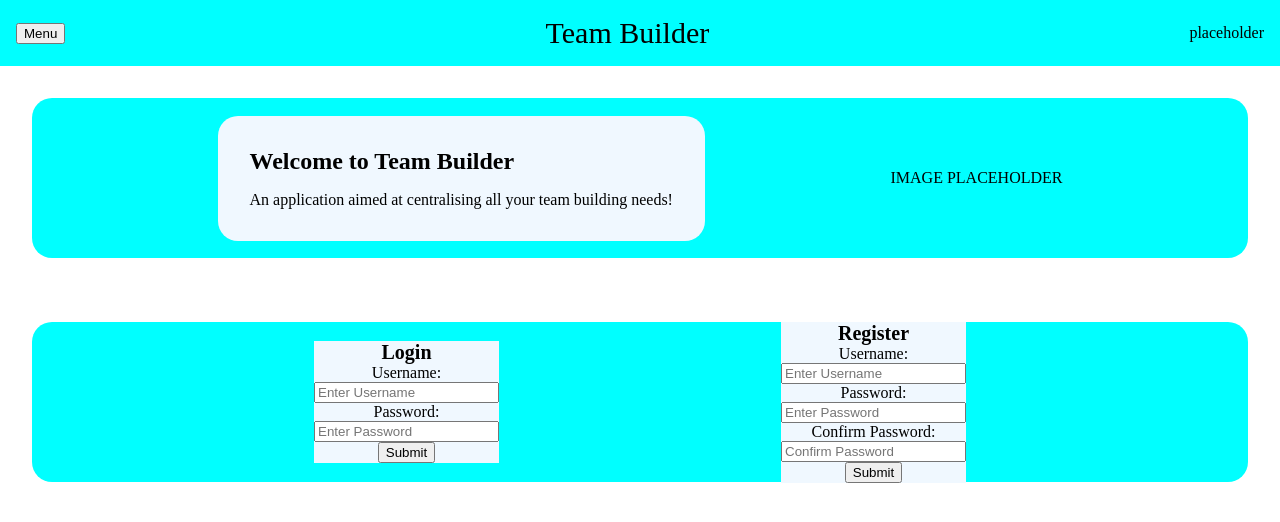
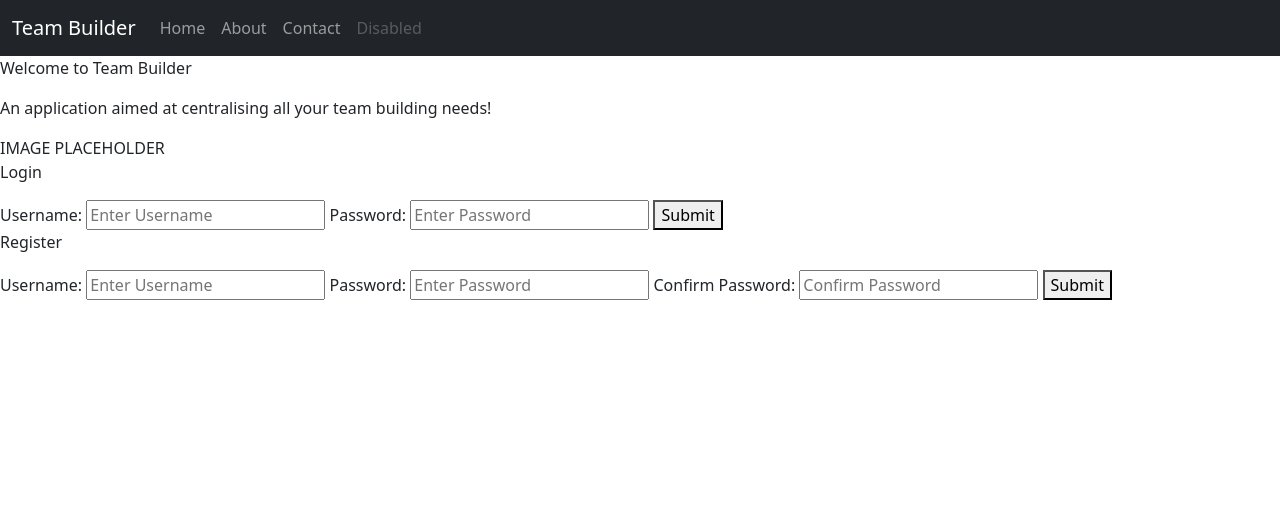
Before and after one commit to ldearsley2/TeamBuilder, a website: page public/index.html in a window 1280 px wide. Drawn offline with nearby package versions, Linux system fonts and the light colour scheme.

Commit message:
Bootstrap migration and navbar

```diff
--- a/public/index.html
+++ b/public/index.html
@@ -4,22 +4,47 @@
     <meta charset="UTF-8" />
     <meta http-equiv="X-UA-Compatible" content="IE=edge" />
     <meta name="viewport" content="width=device-width, initial-scale=1.0" />
-    <link rel="stylesheet" href="styles/style.css" />
+    <link
+      href="https://cdn.jsdelivr.net/npm/bootstrap@5.2.1/dist/css/bootstrap.min.css"
+      rel="stylesheet"
+      integrity="sha384-iYQeCzEYFbKjA/T2uDLTpkwGzCiq6soy8tYaI1GyVh/UjpbCx/TYkiZhlZB6+fzT"
+      crossorigin="anonymous"
+    />
     <script src="scripts/index.js" defer></script>
     <title>Team Builder</title>
   </head>
   <body>
-    <header>
-      <div class="title-button">
-        <button class="menu-button" id="menu-button">Menu</button>
-      </div>
-      <div class="title-main">
-        <p>Team Builder</p>
-      </div>
-      <div class="google-login">placeholder</div>
-    </header>
+    <main>
+      <nav class="navbar navbar-expand-md navbar-dark bg-dark">
+        <div class="container-fluid">
+          <a class="navbar-brand" href="#">Team Builder</a>
+          <button
+            class="navbar-toggler collapsed"
+            type="button"
+            data-bs-toggle="collapse"
+            data-bs-target="#main-navbar"
+          >
+            <span class="navbar-toggler-icon"></span>
+          </button>
+          <div class="collapse navbar-collapse" id="main-navbar">
+            <ul class="navbar-nav me-auto mb-2 mb-md-0">
+              <li class="nav-item">
+                <a class="nav-link" href="#">Home</a>
+              </li>
+              <li class="nav-item">
+                <a class="nav-link" href="#">About</a>
+              </li>
+              <li class="nav-item">
+                <a class="nav-link" href="#">Contact</a>
+              </li>
+              <li class="nav-item">
+                <a class="nav-link disabled" href="#">Disabled</a>
+              </li>
+            </ul>
+          </div>
+        </div>
+      </nav>
 
-    <main>
       <div class="welcome-container">
         <div class="welcome-info">
           <p class="welcome-title">Welcome to Team Builder</p>
@@ -93,5 +118,10 @@
         </div>
       </div>
     </main>
+    <script
+      src="https://cdn.jsdelivr.net/npm/bootstrap@5.2.1/dist/js/bootstrap.bundle.min.js"
+      integrity="sha384-u1OknCvxWvY5kfmNBILK2hRnQC3Pr17a+RTT6rIHI7NnikvbZlHgTPOOmMi466C8"
+      crossorigin="anonymous"
+    ></script>
   </body>
 </html>
--- a/public/styles/style.css
+++ b/public/styles/style.css
@@ -37,7 +37,7 @@ main {
     align-items: center;
     background-color: aqua;
     margin: 2rem;
-    height: 10rem;
+    padding: 1rem;
     border-radius: 20px;
 }
 
@@ -64,6 +64,7 @@ main {
     justify-content: space-between;
     align-items: center;
     background-color: aliceblue;
+    border-radius: 20px;
 }
 
 .sub-title {
```
